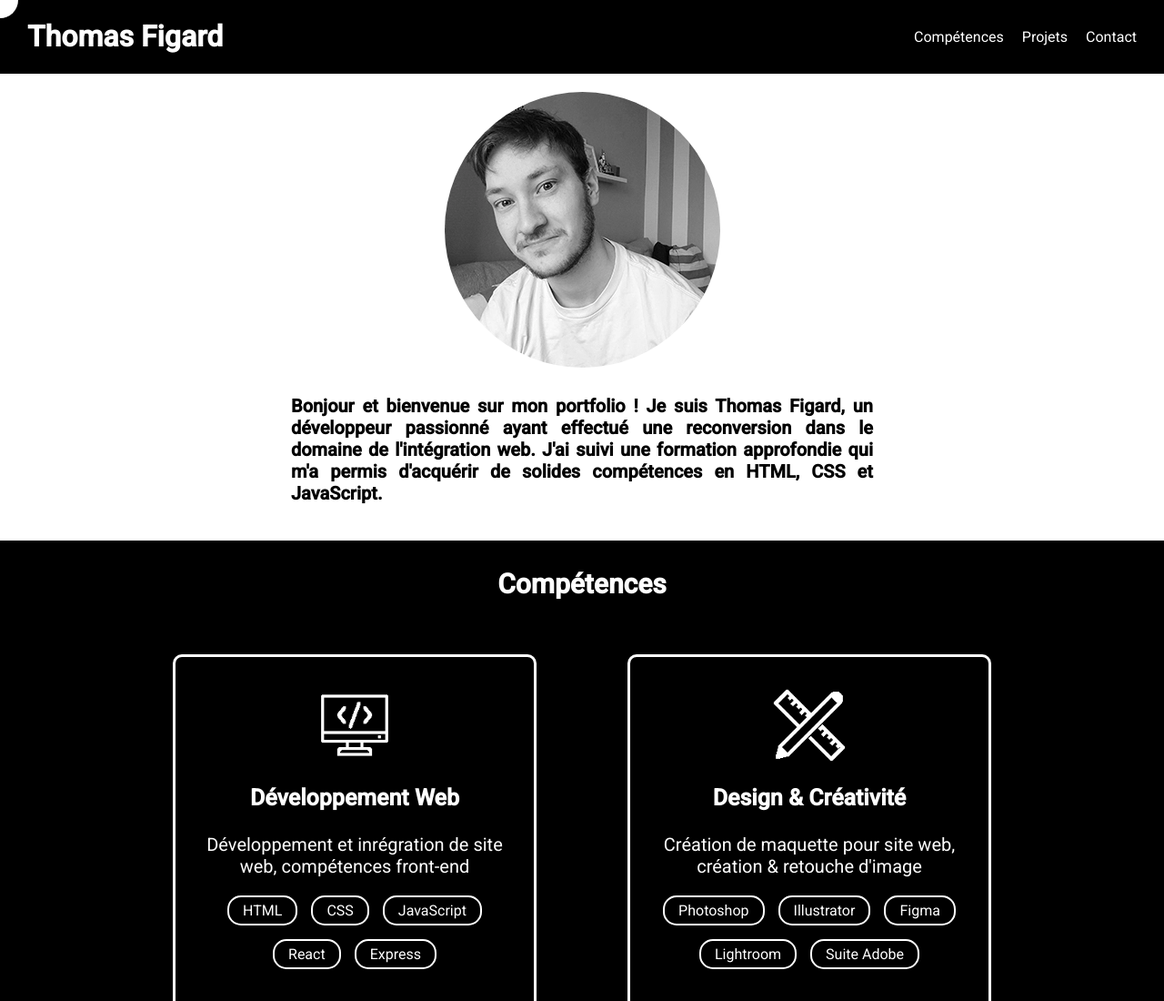
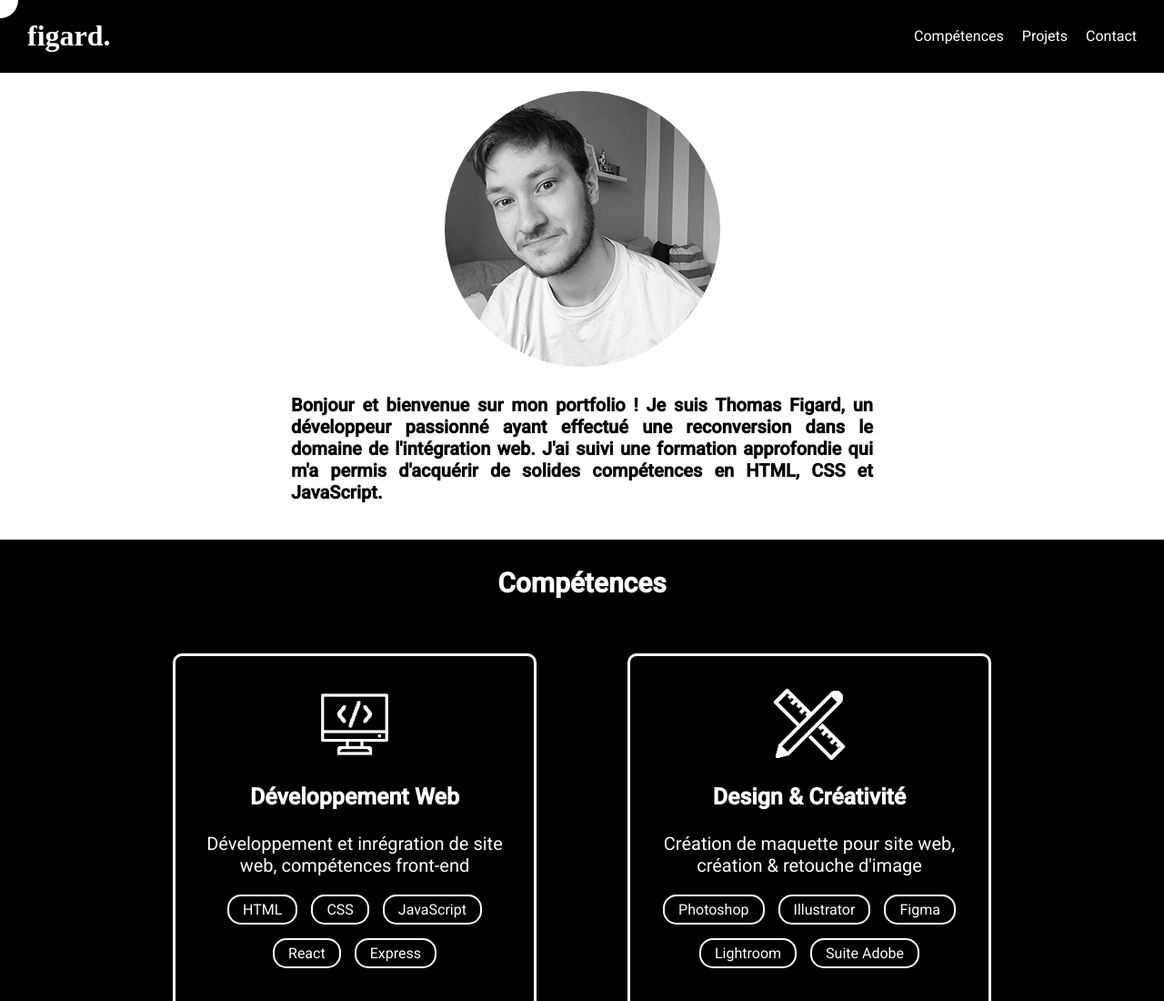
Before and after one commit to ThomasFgd/portfolio, a plain HTML site: page index.html in a window 1280 px wide. Shown: the top 1100 px of the page at 91% size. Drawn offline with nearby package versions, Linux system fonts and the light colour scheme.

Commit message:
modif logo

```diff
--- a/css/styles.css
+++ b/css/styles.css
@@ -11,6 +11,10 @@ body {
     background-color: #fff;
     margin: 0;
     font-family: 'Roboto', sans-serif;
+}
+
+.logo {
+    font-family: 'Times New Roman', Times, serif;
 }
 
 #invertedcursor {
--- a/index.html
+++ b/index.html
@@ -16,7 +16,7 @@
 <body>
     <div id="invertedcursor"></div>
     <header>
-        <h1 class="logo">Thomas Figard</h1>
+        <h1 class="logo">figard.</h1>
         <nav class="navigation">
           <a href="#competences">Compétences</a>
           <a href="#projets">Projets</a>
```
